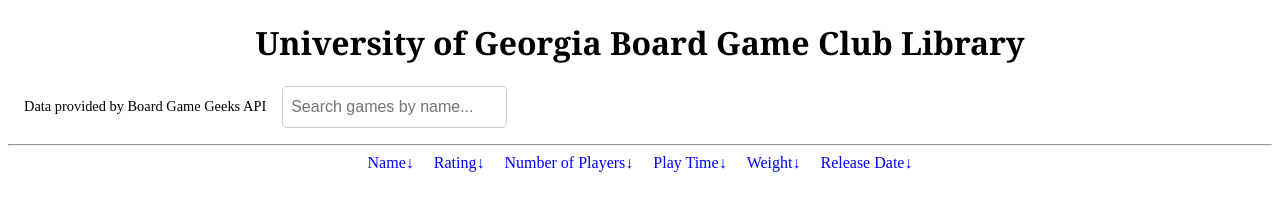
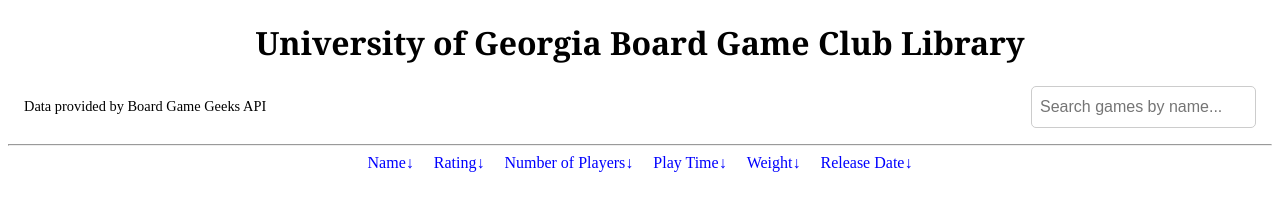
Before and after one commit to MaxBergeron/board-game-club-library-at-uga, a website: page index.html in a window 1280 px wide. Shown: the top 202 px of the page. Drawn offline with Linux system fonts and the light colour scheme.

Commit message:
search bar added

```diff
--- a/index.html
+++ b/index.html
@@ -20,13 +20,14 @@
         }
         .top-bar {
         display: flex;
-        justify-content: space-between; /* Align items to opposite sides */
         align-items: center; /* Vertically align items */
         padding: 0 1rem; /* Add some horizontal padding */
         margin-bottom: 1rem; /* Space below the top bar */
         }
         .search-container {
         flex-grow: 1; /* Allow the search bar to take up remaining space */
+        margin-left: auto; /* Push search bar to the right */
+        text-align: right; /* Align content to the right within the container */
         margin-left: 1rem; /* Add space between the API credit and the search bar */
         }
         #search-bar {
```
Also changed, not shown: bgc-app.js (+1 -1 lines).
